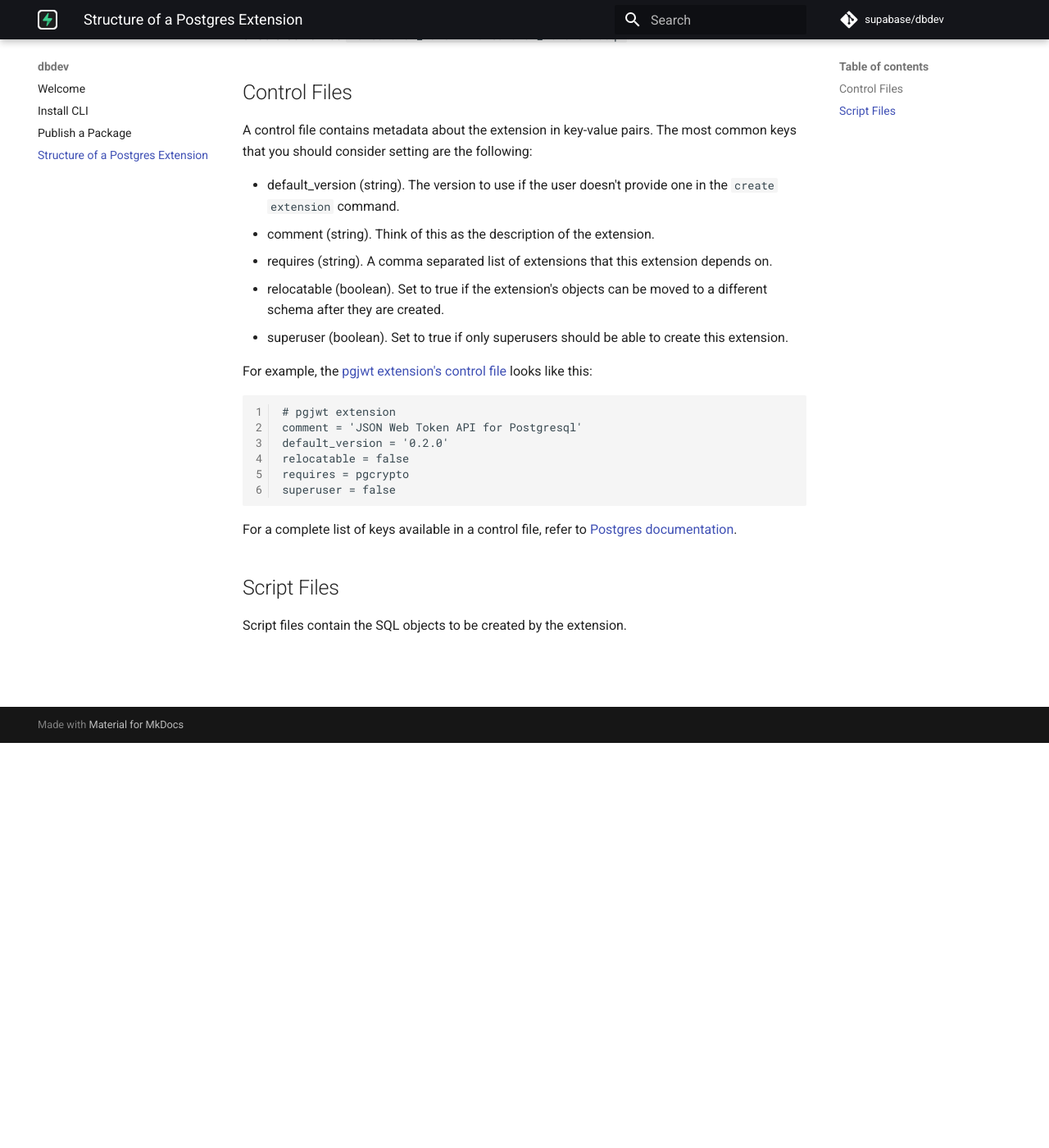
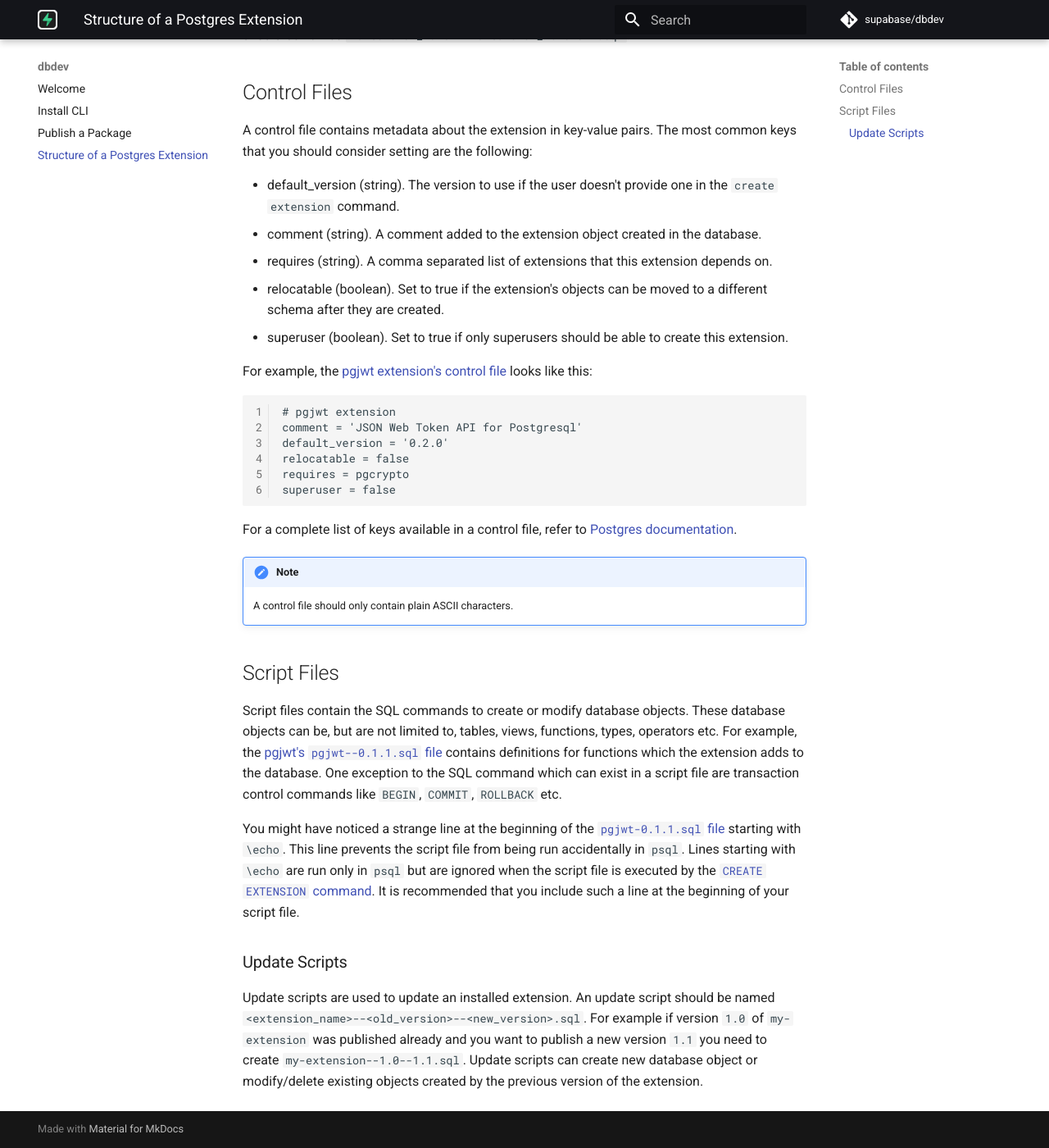
Before and after one commit to supabase/dbdev, an MkDocs documentation site: the page built from docs/extension_structure.md, in a window 1280 px wide and 1400 px high, scrolled down 494 px. Shown: the whole window at 82% size. Built offline with MkDocs 1.6.1 and Material for MkDocs 9.7.7, drawn with Linux system fonts in a browser that asks for light colours; comment, search, counter and statistics services are not loaded.

Commit message:
expand script files section

```diff
--- a/docs/extension_structure.md
+++ b/docs/extension_structure.md
@@ -16,7 +16,7 @@ In the above example, the `my-extension` folder contains the extension files. Na
 A control file contains metadata about the extension in key-value pairs. The most common keys that you should consider setting are the following:
 
 - default_version (string). The version to use if the user doesn't provide one in the `create extension` command.
-- comment (string). Think of this as the description of the extension.
+- comment (string). A comment added to the extension object created in the database.
 - requires (string). A comma separated list of extensions that this extension depends on.
 - relocatable (boolean). Set to true if the extension's objects can be moved to a different schema after they are created.
 - superuser (boolean). Set to true if only superusers should be able to create this extension.
@@ -34,6 +34,16 @@ superuser = false
 
 For a complete list of keys available in a control file, refer to [Postgres documentation](https://www.postgresql.org/docs/current/extend-extensions.html#EXTEND-EXTENSIONS-FILES).
 
+!!! note
+
+    A control file should only contain plain ASCII characters.
+
 ## Script Files
 
-Script files contain the SQL objects to be created by the extension.
+Script files contain the SQL commands to create or modify database objects. These database objects can be, but are not limited to, tables, views, functions, types, operators etc. For example, the [pgjwt's `pgjwt--0.1.1.sql` file](https://github.com/michelp/pgjwt/blob/master/pgjwt--0.1.1.sql) contains definitions for functions which the extension adds to the database. One exception to the SQL command which can exist in a script file are transaction control commands like `BEGIN`, `COMMIT`, `ROLLBACK` etc.
+
+You might have noticed a strange line at the beginning of the [`pgjwt-0.1.1.sql` file](\echo Use "CREATE EXTENSION pgjwt" to load this file. \quit) starting with `\echo`. This line prevents the script file from being run accidentally in `psql`. Lines starting with `\echo` are run only in `psql` but are ignored when the script file is executed by the [`CREATE EXTENSION` command](https://www.postgresql.org/docs/current/sql-createextension.html). It is recommended that you include such a line at the beginning of your script file.
+
+### Update Scripts
+
+Update scripts are used to update an installed extension. An update script should be named `<extension_name>--<old_version>--<new_version>.sql`. For example if version `1.0` of `my-extension` was published already and you want to publish a new version `1.1` you need to create `my-extension--1.0--1.1.sql`. Update scripts can create new database object or modify/delete existing objects created by the previous version of the extension.
```
